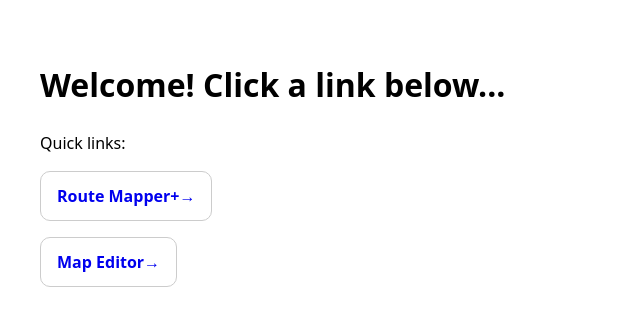
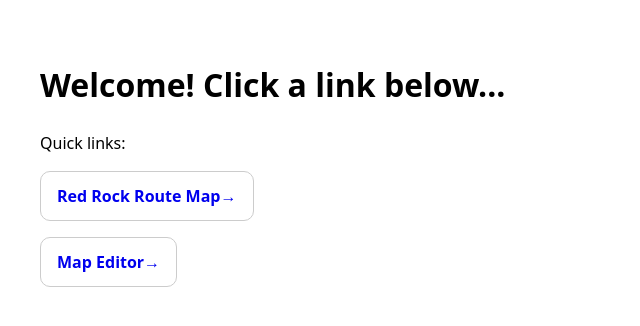
Before and after one commit to mrfestafiesta/fedcalc, a plain HTML site: page index.html in a window 1280 px wide. Shown: the full height of the page, 0-640 px from the left. Drawn offline with Linux system fonts and the light colour scheme.

Commit message:
Update index.html

```diff
--- a/index.html
+++ b/index.html
@@ -12,7 +12,7 @@
 <body>
   <h1>Welcome! Click a link below...</h1>
   <p>Quick links:</p>
-  <p><a class="button" href="v2.17 - Code Cleanup">Route Mapper+→</a></p>
+  <p><a class="button" href="v2.18 - Red Rock Updates">Red Rock Route Map→</a></p>
   <p><a class="button" href="_Map Editor"> Map Editor→</a></p>
 
 
```
